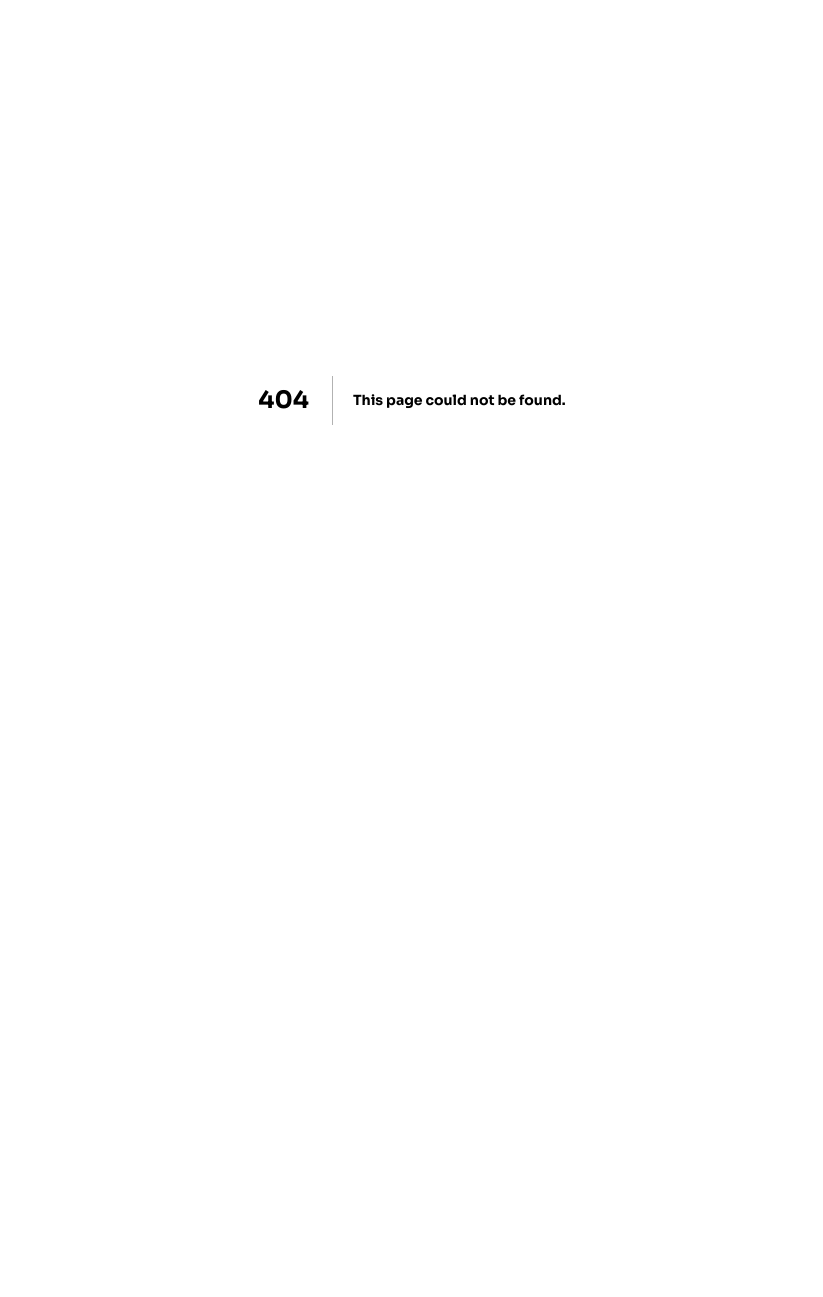
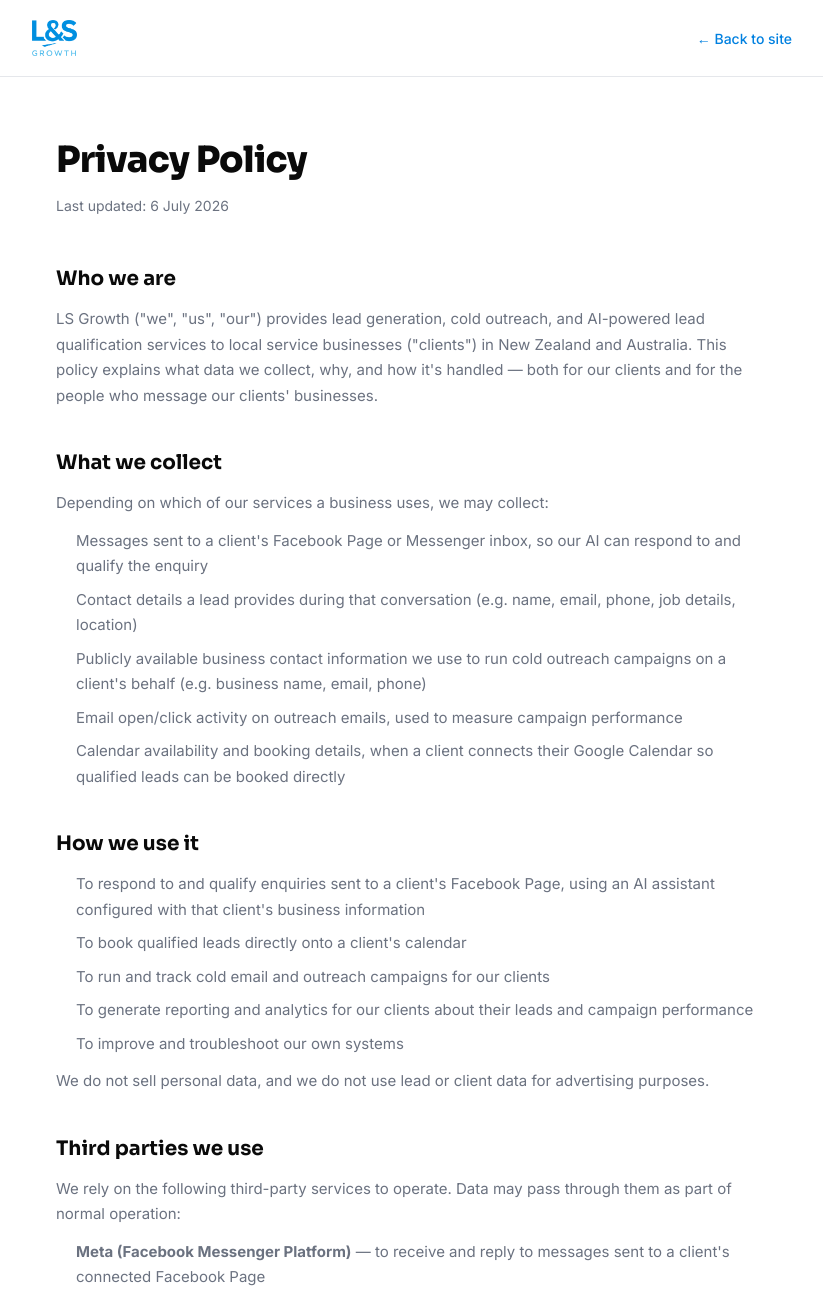
Before and after one commit to Lucky38-54-12/lsgrowthagency, a Next.js app: page /privacy in a window 1280 px wide. Before the commit this address had no page. Shown: the top 1297 px of the page, without its empty margins (228-1051 px from the left). Before the commit the page ends 800 px from the top, so only its background shows below. Built offline with nearby package versions, Linux system fonts and the light colour scheme.

Commit message:
Add privacy policy page
Required for the LS Growth Meta app to pass review and go live for Messenger lead qualification.

```diff
--- /dev/null
+++ b/app/privacy/page.tsx
@@ -0,0 +1,116 @@
+import type { Metadata } from "next";
+
+const ink = "#0a0a0a";
+const muted = "#6b7280";
+const line = "#e5e7eb";
+const accent = "#0080e0";
+const F = "var(--font-inter), system-ui, sans-serif";
+
+export const metadata: Metadata = {
+  title: "Privacy Policy — LS Growth",
+  description: "How LS Growth collects, uses, and protects data for our clients and their leads.",
+};
+
+const LAST_UPDATED = "6 July 2026";
+
+function Section({ title, children }: { title: string; children: React.ReactNode }) {
+  return (
+    <section style={{ marginBottom: "40px" }}>
+      <h2 style={{ fontSize: "20px", fontWeight: 700, color: ink, marginBottom: "12px" }}>{title}</h2>
+      <div style={{ fontSize: "15px", lineHeight: 1.7, color: muted }}>{children}</div>
+    </section>
+  );
+}
+
+export default function PrivacyPage() {
+  return (
+    <div style={{ minHeight: "100vh", background: "#ffffff", fontFamily: F, color: ink }}>
+      <nav style={{ borderBottom: `1px solid ${line}`, padding: "20px 24px" }}>
+        <div style={{ maxWidth: "760px", margin: "0 auto", display: "flex", alignItems: "center", justifyContent: "space-between" }}>
+          <a href="/" style={{ textDecoration: "none" }}>
+            <img src="/ls-growth-logo-trimmed.png" alt="LS Growth" style={{ height: "36px", width: "auto", objectFit: "contain" }} />
+          </a>
+          <a href="/" style={{ fontSize: "14px", fontWeight: 500, color: accent, textDecoration: "none" }}>← Back to site</a>
+        </div>
+      </nav>
+
+      <main style={{ maxWidth: "760px", margin: "0 auto", padding: "56px 24px 120px" }}>
+        <h1 style={{ fontSize: "36px", fontWeight: 800, color: ink, marginBottom: "8px", letterSpacing: "-0.02em" }}>
+          Privacy Policy
+        </h1>
+        <p style={{ fontSize: "14px", color: muted, marginBottom: "48px" }}>Last updated: {LAST_UPDATED}</p>
+
+        <Section title="Who we are">
+          <p>
+            LS Growth ("we", "us", "our") provides lead generation, cold outreach, and AI-powered lead
+            qualification services to local service businesses ("clients") in New Zealand and Australia.
+            This policy explains what data we collect, why, and how it's handled — both for our clients
+            and for the people who message our clients' businesses.
+          </p>
+        </Section>
+
+        <Section title="What we collect">
+          <p style={{ marginBottom: "12px" }}>Depending on which of our services a business uses, we may collect:</p>
+          <ul style={{ paddingLeft: "20px", display: "flex", flexDirection: "column", gap: "8px" }}>
+            <li>Messages sent to a client's Facebook Page or Messenger inbox, so our AI can respond to and qualify the enquiry</li>
+            <li>Contact details a lead provides during that conversation (e.g. name, email, phone, job details, location)</li>
+            <li>Publicly available business contact information we use to run cold outreach campaigns on a client's behalf (e.g. business name, email, phone)</li>
+            <li>Email open/click activity on outreach emails, used to measure campaign performance</li>
+            <li>Calendar availability and booking details, when a client connects their Google Calendar so qualified leads can be booked directly</li>
+          </ul>
+        </Section>
+
+        <Section title="How we use it">
+          <ul style={{ paddingLeft: "20px", display: "flex", flexDirection: "column", gap: "8px" }}>
+            <li>To respond to and qualify enquiries sent to a client's Facebook Page, using an AI assistant configured with that client's business information</li>
+            <li>To book qualified leads directly onto a client's calendar</li>
+            <li>To run and track cold email and outreach campaigns for our clients</li>
+            <li>To generate reporting and analytics for our clients about their leads and campaign performance</li>
+            <li>To improve and troubleshoot our own systems</li>
+          </ul>
+          <p style={{ marginTop: "12px" }}>
+            We do not sell personal data, and we do not use lead or client data for advertising purposes.
+          </p>
+        </Section>
+
+        <Section title="Third parties we use">
+          <p style={{ marginBottom: "12px" }}>
+            We rely on the following third-party services to operate. Data may pass through them as part of
+            normal operation:
+          </p>
+          <ul style={{ paddingLeft: "20px", display: "flex", flexDirection: "column", gap: "8px" }}>
+            <li><strong>Meta (Facebook Messenger Platform)</strong> — to receive and reply to messages sent to a client's connected Facebook Page</li>
+            <li><strong>Anthropic (Claude)</strong> — the AI model used to read and respond to lead conversations</li>
+            <li><strong>Google (Calendar, OAuth)</strong> — to book appointments on a client's calendar</li>
+            <li><strong>Supabase</strong> — our database provider, used to securely store lead and client data</li>
+            <li><strong>Resend</strong> — for sending outreach and transactional email</li>
+          </ul>
+        </Section>
+
+        <Section title="Data retention">
+          <p>
+            We retain conversation and lead data for as long as a client's account is active, so they can
+            review their lead history. If a client stops working with us, we delete their data on request.
+          </p>
+        </Section>
+
+        <Section title="Your rights">
+          <p>
+            If you've messaged one of our clients' businesses and want your data removed, contact us at the
+            email below and we'll action it — for you directly or by passing the request to the relevant
+            business.
+          </p>
+        </Section>
+
+        <Section title="Contact">
+          <p>
+            Questions about this policy or a data request? Email us at{" "}
+            <a href="mailto:lsgrowthagency.co@gmail.com" style={{ color: accent, textDecoration: "none" }}>
+              lsgrowthagency.co@gmail.com
+            </a>.
+          </p>
+        </Section>
+      </main>
+    </div>
+  );
+}
```
